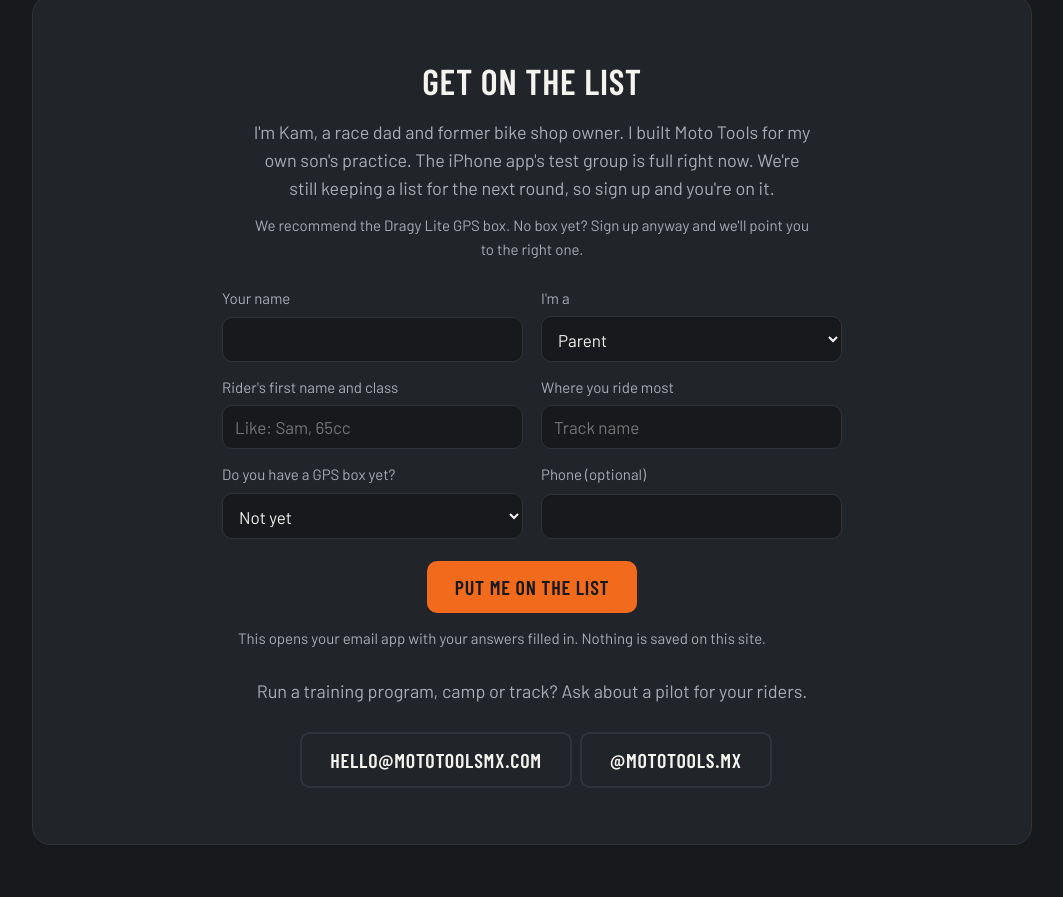
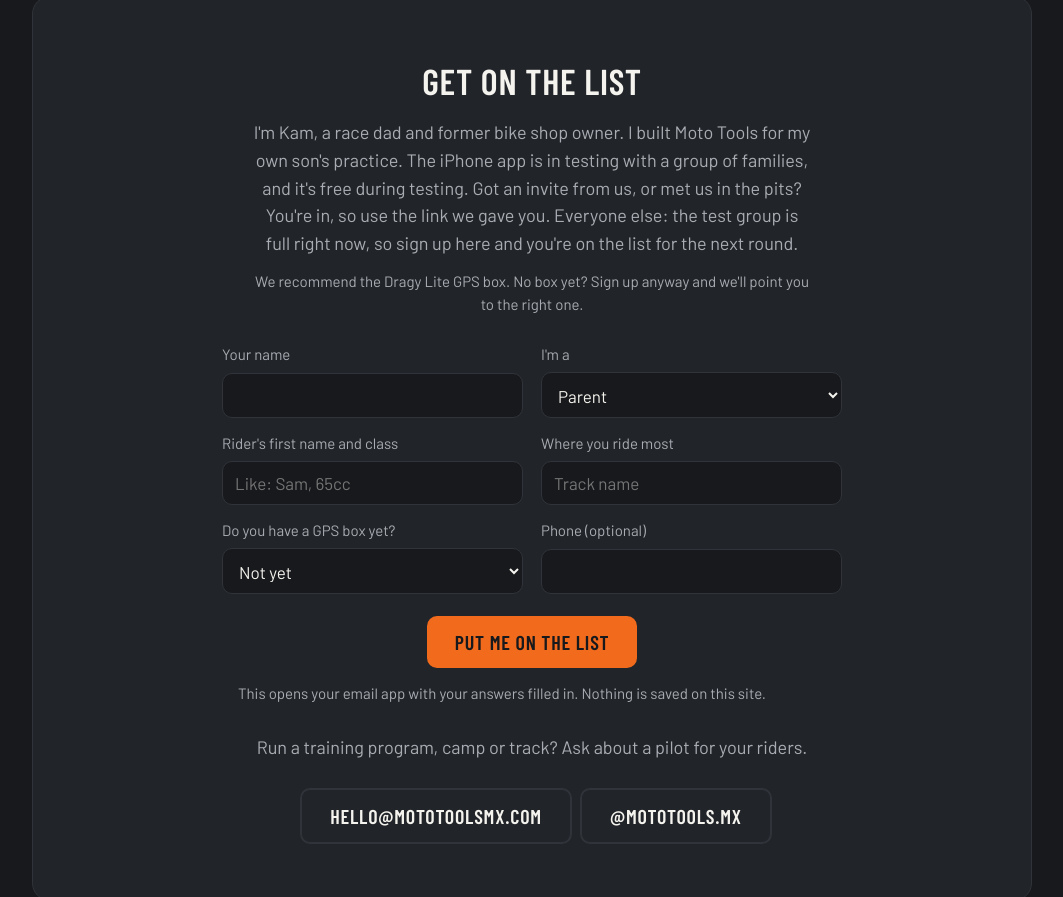
Before and after one commit to kammongray-cmd/mototoolsmx-site, a plain HTML site: page index.html in a window 1280 px wide. Shown: the part 3889-4786 px from the top of the page, without its empty margins (108-1171 px from the left). Drawn offline with nearby package versions, Linux system fonts and the light colour scheme; a web font is replaced by a local one.

Commit message:
Home page: invited and pit families aren't locked out; free during testing (Kam, Nov 21, after the fresh-eyes review)
Co-Authored-By: Claude Fable 5.2 <noreply@anthropic.com>

```diff
--- a/index.html
+++ b/index.html
@@ -190,7 +190,7 @@
 
     <section class="join" id="join">
       <h2>Get on the list</h2>
-      <p>I'm Kam, a race dad and former bike shop owner. I built Moto Tools for my own son's practice. The iPhone app's test group is full right now. We're still keeping a list for the next round, so sign up and you're on it.</p>
+      <p>I'm Kam, a race dad and former bike shop owner. I built Moto Tools for my own son's practice. The iPhone app is in testing with a group of families, and it's free during testing. Got an invite from us, or met us in the pits? You're in, so use the link we gave you. Everyone else: the test group is full right now, so sign up here and you're on the list for the next round.</p>
       <p class="fine">We recommend the Dragy Lite GPS box. No box yet? Sign up anyway and we'll point you to the right one.</p>
       <form class="signup" id="signup">
         <label>Your name<input name="name" autocomplete="name" required></label>
```
